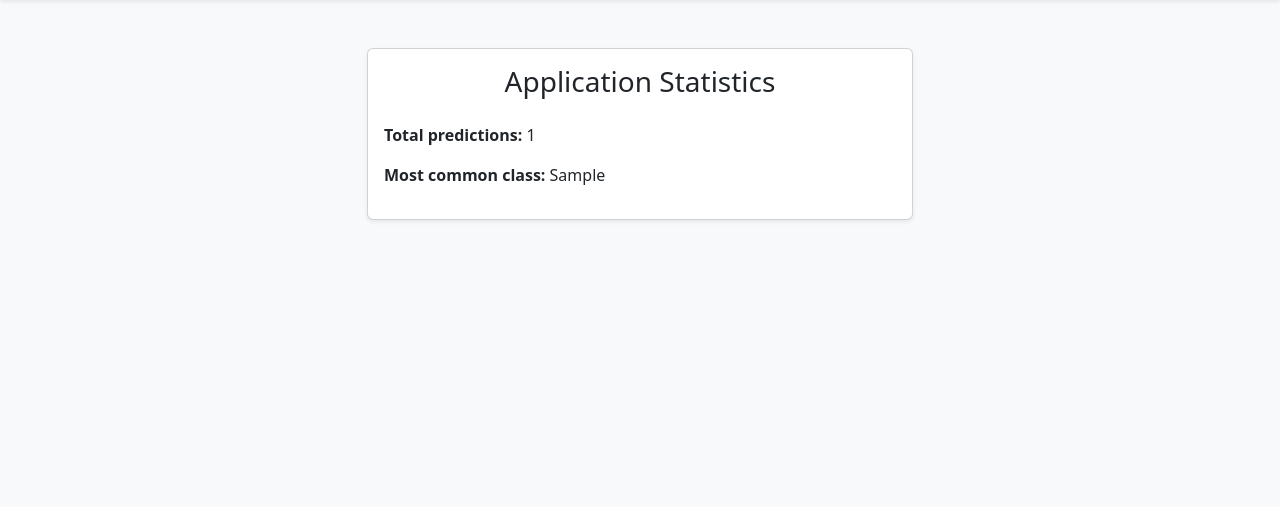
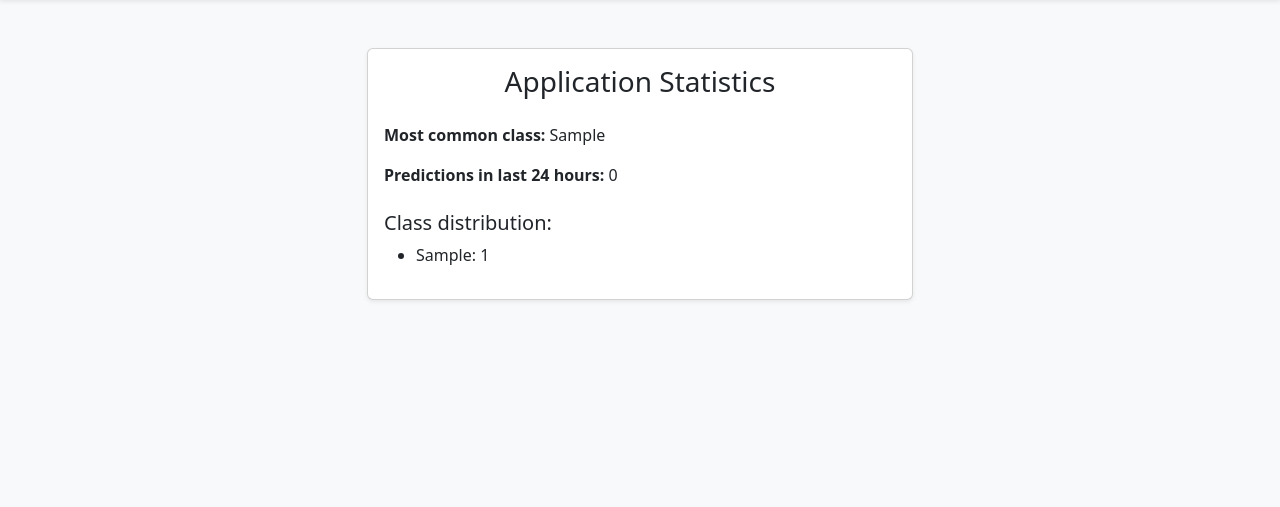
Before and after one commit to filipkampic/car-damage-classification-ruap, a Django app: page /stats/ in a window 1280 px wide. Shown: the part 56-563 px from the top of the page. Run offline with Django 5.2, Linux system fonts and the light colour scheme; tables that the repository leaves empty hold one stand-in row (values such as "Sample post"); parts of the project's set-up code (start-up, migrations or seed data) failed here and were passed over.

Commit message:
Improve statistics view with 24h metrics and class distribution

```diff
--- a/classifier/templates/stats.html
+++ b/classifier/templates/stats.html
@@ -55,8 +55,16 @@
 
                         <h3 class="text-center mb-4">Application Statistics</h3>
 
-                        <p><strong>Total predictions:</strong> {{ total }}</p>
                         <p><strong>Most common class:</strong> {{ most_common }}</p>
+
+                        <p><strong>Predictions in last 24 hours:</strong> {{ recent_count }}</p>
+
+                        <h5 class="mt-4">Class distribution:</h5>
+                        <ul>
+                            {% for label, count in class_distribution.items %}
+                                <li>{{ label }}: {{ count }}</li>
+                            {% endfor %}
+                        </ul>
                     </div>
                 </div>
             </div>
--- a/classifier/views.py
+++ b/classifier/views.py
@@ -1,6 +1,6 @@
-import base64
+from django.utils import timezone
+from datetime import timedelta
 from django.shortcuts import render
-import requests
 
 from classifier import models
 from classifier.forms import ImageUploadForm
@@ -11,6 +11,12 @@ from django.shortcuts import render
 from django.views.decorators.http import require_POST
 from django.core.files.storage import default_storage
 from .ml_model import predict_from_image_path
+
+LABEL_MAP = {
+    "01-minor": "Minor",
+    "02-moderate": "Moderate",
+    "03-severe": "Severe"
+}
 
 def classify_image(request):
     result = None
@@ -39,18 +45,28 @@ def classify_image(request):
 
 def stats(request):
     predictions = Prediction.objects.all()
-    total = predictions.count()
 
-    if total > 0:
-        most_common = predictions.values('prediction').annotate(
+    if predictions.exists():
+        most_common_raw = predictions.values('prediction').annotate(
             count=Count('prediction')
         ).order_by('-count')[0]['prediction']
+        most_common = LABEL_MAP.get(most_common_raw, most_common_raw)
     else:
         most_common = None
 
+    last_24h = timezone.now() - timedelta(hours=24)
+    recent_count = predictions.filter(created_at__gte=last_24h).count()
+
+    raw_counts = predictions.values('prediction').annotate(count=Count('prediction'))
+    class_distribution = {
+        LABEL_MAP.get(item['prediction'], item['prediction']): item['count']
+        for item in raw_counts
+    }
+
     return render(request, "stats.html", {
-        "total": total,
-        "most_common": most_common
+        "most_common": most_common,
+        "recent_count": recent_count,
+        "class_distribution": class_distribution,
     })
 
 @require_POST
```
